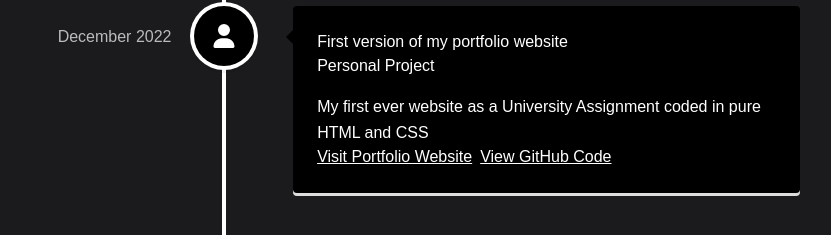
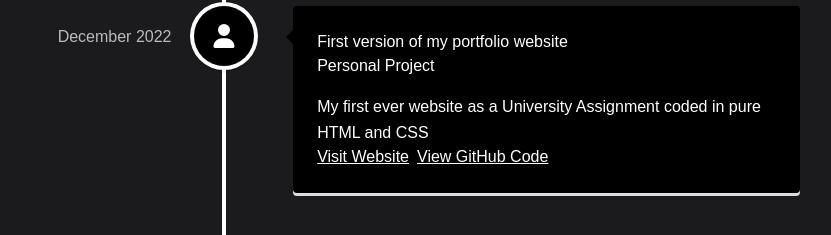
Before and after one commit to bilaal5279/Portfolio, a React (Vite) app: page /#/ in a window 1280 px wide. Shown: the part 2157-2392 px from the top of the page, without its empty margins (416-1247 px from the left). Built offline with nearby package versions, Linux system fonts and the light colour scheme.

Commit message:
Fixed bugs

```diff
--- a/index.html
+++ b/index.html
@@ -7,7 +7,7 @@
     <link rel="stylesheet" href="./src/index.css" />
     <title>B.I Portfolio</title>
   </head>
-  <body>
+  <body style="overflow-x: hidden; width: 100vw;">
     <div id="root"></div>
     <script type="module" src="/src/main.jsx"></script>
   </body>
--- a/src/components/Timeline.jsx
+++ b/src/components/Timeline.jsx
@@ -37,7 +37,7 @@ const Timeline = () => {
         <p>
           My first ever website as a University Assignment coded in pure HTML and CSS
                   </p>
-        <a href="https://i039978m-wdos.web.app/index.html" target="_blank" rel="noreferrer" className="inline-block mr-2 cursor-pointer underline" >Visit Portfolio Website</a>
+        <a href="https://i039978m-wdos.web.app/index.html" target="_blank" rel="noreferrer" className="inline-block mr-2 cursor-pointer underline" >Visit Website</a>
         <a href="https://github.com/bilaal5279/FirstPortfolio" target="_blank" rel="noreferrer" className="inline-block mr-2 cursor-pointer underline">View GitHub Code</a>
       </VerticalTimelineElement>
 <VerticalTimelineElement
@@ -83,9 +83,11 @@ const Timeline = () => {
   <h3 className="vertical-timeline-element-title">Working on this portfolio</h3>
   <h4 className="vertical-timeline-element-subtitle">Personal Project</h4>
   <p>
-    Working on a second version of my portfolio website using React ,Tailwind CSS,
+    Working on a second version of my portfolio website using React ,Tailwind CSS and JavaScript
   </p>
-  <a href="https://github.com/bilaal5279/Portfolio" target="_blank" rel="noreferrer" className="inline-block mr-2 cursor-pointer underline">View GitHub Code</a>
+  <a href="#" target="_blank" rel="noreferrer" className="inline-block mr-2 cursor-pointer underline" >Visit Website</a>
+  <a href="https://github.com/bilaal5279/Portfolio" target="_blank" rel="noreferrer" className="inline-block mr-2 cursor-pointer underline">View GitHub Code </a>
+
 </VerticalTimelineElement>
 </VerticalTimeline>
 </div>
--- a/src/index.css
+++ b/src/index.css
@@ -7,6 +7,7 @@ body {
     color: white;
     margin: 0;
     background-color: #1b1b1d;
+
   }
 
   html {
```
